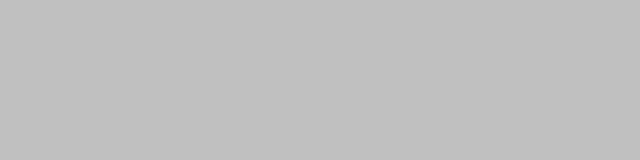
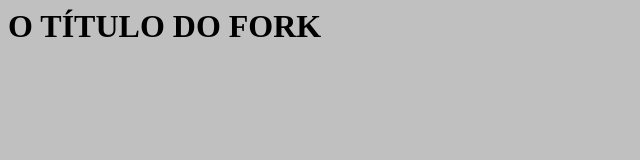
Before and after one commit to paulomuniz1010/pasta, a plain HTML site: page index.html in a window 1280 px wide. Shown: the whole page, without its empty margins (0-640 px from the left). Drawn offline with Linux system fonts and the light colour scheme.

Commit message:
Alteracao do INDEX

```diff
--- a/index.html
+++ b/index.html
@@ -13,7 +13,7 @@
 </head>
 <body>
 
-
+  <h1> O TÍTULO DO FORK </h1>
 
 
 <script type="text/javascript" src="assets/js/script.js"></script>
```
